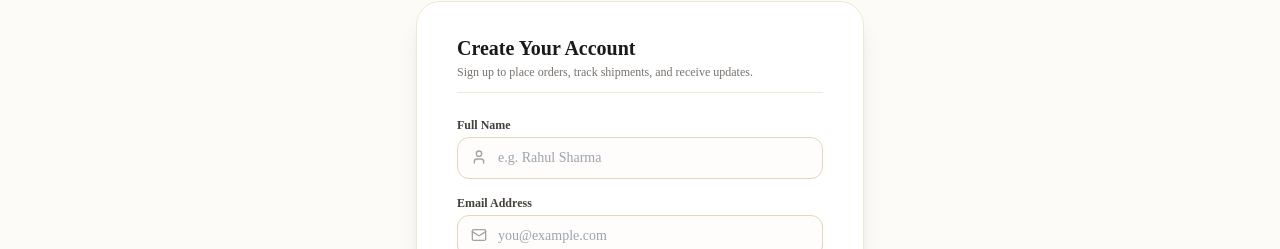
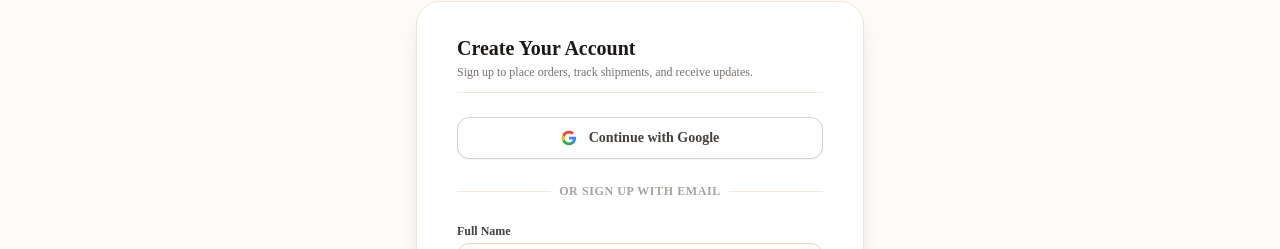
Before and after one commit to desifusionbites/Website, a Next.js app: page /signup in a window 1280 px wide. Shown: the part 300-549 px from the top of the page. Built offline with nearby package versions, Linux system fonts and the light colour scheme; no server answers; the database is empty.

Commit message:
feat(auth): add Google OAuth login & signup integration

```diff
--- a/src/app/auth/callback/route.ts
+++ b/src/app/auth/callback/route.ts
@@ -17,7 +17,7 @@
         data: { user },
       } = await supabase.auth.getUser();
 
-      if (user?.email_confirmed_at) {
+      if (user?.email_confirmed_at || user?.app_metadata?.provider === 'google') {
         const response = NextResponse.redirect(new URL(next, request.url));
         response.headers.set('Cache-Control', 'no-store');
         return response;
--- a/src/app/login/page.tsx
+++ b/src/app/login/page.tsx
@@ -75,6 +75,36 @@
     }
   }
 
+  async function handleGoogleLogin() {
+    setLoading(true);
+    setErrorMsg(null);
+    try {
+      const supabase = createClient();
+      const redirectPath = getSafeRedirectPath(searchParams.get('redirect'), '/account');
+      const callbackUrl = new URL('/auth/callback', window.location.origin);
+      callbackUrl.searchParams.set('next', redirectPath);
+
+      const { error } = await supabase.auth.signInWithOAuth({
+        provider: 'google',
+        options: {
+          redirectTo: callbackUrl.toString(),
+          queryParams: {
+            access_type: 'offline',
+            prompt: 'consent',
+          },
+        },
+      });
+
+      if (error) {
+        setErrorMsg(error.message || 'Failed to initialize Google Sign In');
+        setLoading(false);
+      }
+    } catch {
+      setErrorMsg('An error occurred initializing Google Sign In');
+      setLoading(false);
+    }
+  }
+
   return (
     <div className="bg-white py-8 px-6 sm:px-10 shadow-xl rounded-3xl border border-sand-200 space-y-6">
       <div className="border-b border-sand-200 pb-3">
@@ -92,6 +122,43 @@
           <div className="leading-relaxed">{displayedError}</div>
         </div>
       )}
+
+      {/* Google OAuth Button */}
+      <button
+        type="button"
+        onClick={handleGoogleLogin}
+        disabled={loading}
+        className="w-full flex items-center justify-center gap-3 py-2.5 px-4 rounded-xl border border-stone-300 bg-white hover:bg-stone-50 text-stone-700 font-semibold text-sm shadow-sm transition-all hover:border-stone-400 disabled:opacity-50"
+      >
+        <svg className="w-4 h-4" viewBox="0 0 24 24">
+          <path
+            fill="#4285F4"
+            d="M22.56 12.25c0-.78-.07-1.53-.2-2.25H12v4.26h5.92c-.26 1.37-1.04 2.53-2.21 3.31v2.77h3.57c2.08-1.92 3.28-4.74 3.28-8.09z"
+          />
+          <path
+            fill="#34A853"
+            d="M12 23c2.97 0 5.46-.98 7.28-2.66l-3.57-2.77c-.98.66-2.23 1.06-3.71 1.06-2.86 0-5.29-1.93-6.16-4.53H2.18v2.84C3.99 20.53 7.7 23 12 23z"
+          />
+          <path
+            fill="#FBBC05"
+            d="M5.84 14.09c-.22-.66-.35-1.36-.35-2.09s.13-1.43.35-2.09V7.06H2.18C1.43 8.55 1 10.22 1 12s.43 3.45 1.18 4.94l2.85-2.22.81-.63z"
+          />
+          <path
+            fill="#EA4335"
+            d="M12 5.38c1.62 0 3.06.56 4.21 1.64l3.15-3.15C17.45 2.09 14.97 1 12 1 7.7 1 3.99 3.47 2.18 7.06l3.66 2.84c.87-2.6 3.3-4.52 6.16-4.52z"
+          />
+        </svg>
+        <span>Continue with Google</span>
+      </button>
+
+      <div className="relative my-2">
+        <div className="absolute inset-0 flex items-center">
+          <div className="w-full border-t border-sand-200" />
+        </div>
+        <div className="relative flex justify-center text-xs uppercase">
+          <span className="bg-white px-2 text-stone-400 font-semibold tracking-wider">or sign in with email</span>
+        </div>
+      </div>
 
       <form onSubmit={handleLogin} className="space-y-4">
         <div>
--- a/src/app/signup/page.tsx
+++ b/src/app/signup/page.tsx
@@ -102,6 +102,36 @@
     }
   }
 
+  async function handleGoogleLogin() {
+    setLoading(true);
+    setErrorMsg(null);
+    try {
+      const supabase = createClient();
+      const redirectPath = getSafeRedirectPath(searchParams.get('redirect'), '/account');
+      const callbackUrl = new URL('/auth/callback', window.location.origin);
+      callbackUrl.searchParams.set('next', redirectPath);
+
+      const { error } = await supabase.auth.signInWithOAuth({
+        provider: 'google',
+        options: {
+          redirectTo: callbackUrl.toString(),
+          queryParams: {
+            access_type: 'offline',
+            prompt: 'consent',
+          },
+        },
+      });
+
+      if (error) {
+        setErrorMsg(error.message || 'Failed to initialize Google Sign In');
+        setLoading(false);
+      }
+    } catch {
+      setErrorMsg('An error occurred initializing Google Sign In');
+      setLoading(false);
+    }
+  }
+
   return (
     <div className="bg-white py-8 px-6 sm:px-10 shadow-xl rounded-3xl border border-sand-200 space-y-6">
       <div className="border-b border-sand-200 pb-3">
@@ -141,7 +171,45 @@
           </Link>
         </div>
       ) : (
-      <form onSubmit={handleSignUp} className="space-y-4">
+      <>
+        {/* Google OAuth Button */}
+        <button
+          type="button"
+          onClick={handleGoogleLogin}
+          disabled={loading}
+          className="w-full flex items-center justify-center gap-3 py-2.5 px-4 rounded-xl border border-stone-300 bg-white hover:bg-stone-50 text-stone-700 font-semibold text-sm shadow-sm transition-all hover:border-stone-400 disabled:opacity-50"
+        >
+          <svg className="w-4 h-4" viewBox="0 0 24 24">
+            <path
+              fill="#4285F4"
+              d="M22.56 12.25c0-.78-.07-1.53-.2-2.25H12v4.26h5.92c-.26 1.37-1.04 2.53-2.21 3.31v2.77h3.57c2.08-1.92 3.28-4.74 3.28-8.09z"
+            />
+            <path
+              fill="#34A853"
+              d="M12 23c2.97 0 5.46-.98 7.28-2.66l-3.57-2.77c-.98.66-2.23 1.06-3.71 1.06-2.86 0-5.29-1.93-6.16-4.53H2.18v2.84C3.99 20.53 7.7 23 12 23z"
+            />
+            <path
+              fill="#FBBC05"
+              d="M5.84 14.09c-.22-.66-.35-1.36-.35-2.09s.13-1.43.35-2.09V7.06H2.18C1.43 8.55 1 10.22 1 12s.43 3.45 1.18 4.94l2.85-2.22.81-.63z"
+            />
+            <path
+              fill="#EA4335"
+              d="M12 5.38c1.62 0 3.06.56 4.21 1.64l3.15-3.15C17.45 2.09 14.97 1 12 1 7.7 1 3.99 3.47 2.18 7.06l3.66 2.84c.87-2.6 3.3-4.52 6.16-4.52z"
+            />
+          </svg>
+          <span>Continue with Google</span>
+        </button>
+
+        <div className="relative my-2">
+          <div className="absolute inset-0 flex items-center">
+            <div className="w-full border-t border-sand-200" />
+          </div>
+          <div className="relative flex justify-center text-xs uppercase">
+            <span className="bg-white px-2 text-stone-400 font-semibold tracking-wider">or sign up with email</span>
+          </div>
+        </div>
+
+        <form onSubmit={handleSignUp} className="space-y-4">
         <div>
           <label className="block text-xs font-semibold text-stone-700 mb-1">
             Full Name
@@ -263,6 +331,7 @@
           )}
         </button>
       </form>
+      </>
       )}
 
       <div className="pt-4 border-t border-sand-100 flex flex-col sm:flex-row items-center justify-between gap-3 text-xs">
```
